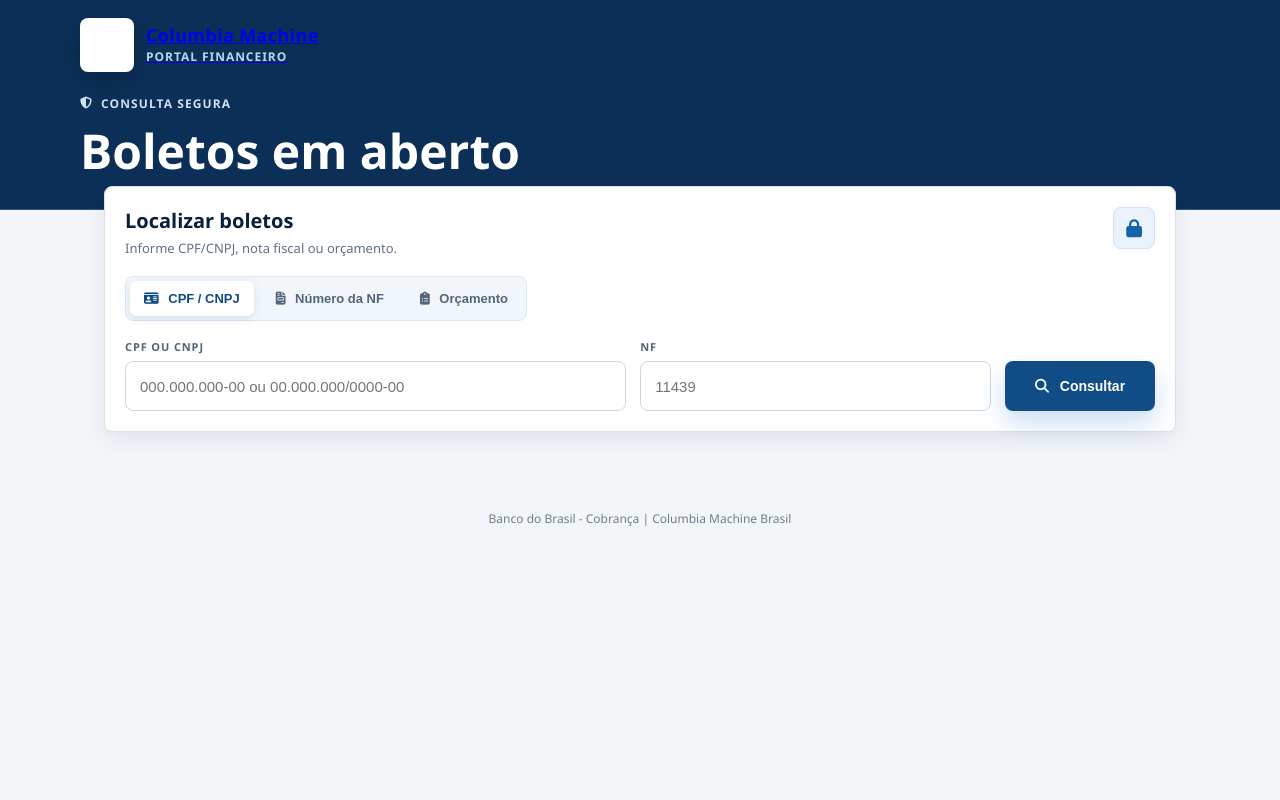
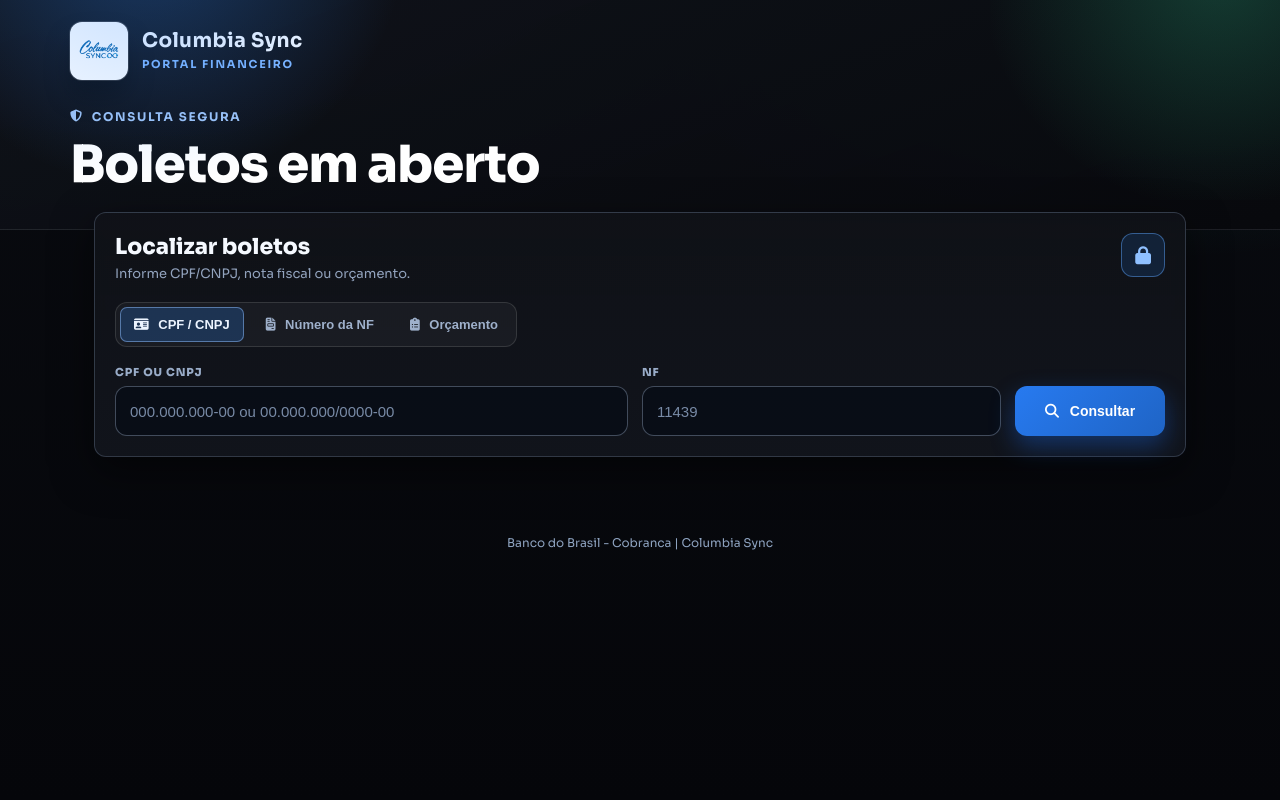
Before and after one commit to felipefazevedo24/conferencia_system, a Flask app: page /boletos in a window 1280 px wide. Run offline with Flask 3, Linux system fonts and the light colour scheme; some libraries are stand-ins or nearby versions.

Commit message:
Redesign boleto consulta page with dark Columbia Sync theme

```diff
--- a/templates/consulta_boletos.html
+++ b/templates/consulta_boletos.html
@@ -3,126 +3,143 @@
 <head>
   <meta charset="UTF-8">
   <meta name="viewport" content="width=device-width, initial-scale=1.0">
-  <meta name="theme-color" content="#0b2f57">
-  <title>Consulta de Boletos | Columbia Machine Brasil</title>
+  <meta name="theme-color" content="#06070a">
+  <title>Consulta de Boletos | Columbia Sync</title>
   <link rel="icon" type="image/png" sizes="16x16" href="/static/favicon16x16.png?v=20260402-2">
   <link rel="shortcut icon" href="/static/favicon16x16.png?v=20260402-2">
   <link rel="stylesheet" href="https://cdnjs.cloudflare.com/ajax/libs/font-awesome/6.4.2/css/all.min.css">
+  <link rel="preconnect" href="https://fonts.googleapis.com">
+  <link rel="preconnect" href="https://fonts.gstatic.com" crossorigin>
+  <link href="https://fonts.googleapis.com/css2?family=Sora:wght@400;600;700;800&family=JetBrains+Mono:wght@600;700&display=swap" rel="stylesheet">
   <style>
     *, *::before, *::after { box-sizing: border-box; }
     :root {
-      --blue-950: #071f3a;
-      --blue-900: #0b2f57;
-      --blue-800: #104d86;
-      --blue-700: #1463a8;
-      --blue-100: #eaf3fb;
-      --ink: #17202c;
-      --muted: #627083;
-      --line: #d9e2eb;
-      --surface: #ffffff;
-      --soft: #f7fafc;
-      --green: #047857;
-      --green-bg: #e7f8ef;
-      --yellow: #9a6700;
-      --yellow-bg: #fff4ce;
-      --red: #b42318;
-      --red-bg: #fff0ed;
-      --shadow: 0 8px 22px rgba(7, 31, 58, .08);
-      --radius: 8px;
+      --bg: #06070a;
+      --bg-soft: #111319;
+      --panel: rgba(16, 18, 24, .9);
+      --panel-2: rgba(20, 24, 32, .78);
+      --line: rgba(160, 184, 215, .24);
+      --line-strong: rgba(160, 184, 215, .42);
+      --text: #eef5ff;
+      --muted: #92a3bd;
+      --accent: #2f89ff;
+      --accent-soft: rgba(47, 137, 255, .2);
+      --accent-glow: rgba(47, 137, 255, .45);
+      --green: #34d399;
+      --green-bg: rgba(52, 211, 153, .16);
+      --yellow: #f6c15d;
+      --yellow-bg: rgba(246, 193, 93, .16);
+      --red: #fb7185;
+      --red-bg: rgba(251, 113, 133, .16);
+      --radius: 12px;
+      --shadow: 0 14px 40px rgba(0, 0, 0, .5);
     }
     body {
       margin: 0;
       min-height: 100vh;
-      font-family: "Segoe UI", Roboto, "Helvetica Neue", Arial, sans-serif;
-      color: var(--ink);
-      background: #f3f6f9;
+      font-family: "Sora", "Trebuchet MS", sans-serif;
+      color: var(--text);
+      background:
+        radial-gradient(1200px 460px at 12% -5%, rgba(47, 137, 255, .24), transparent 58%),
+        radial-gradient(900px 420px at 90% 3%, rgba(18, 197, 153, .14), transparent 56%),
+        linear-gradient(180deg, #090b10 0%, #05060a 100%);
+      animation: pageIn .55s ease-out;
+    }
+    @keyframes pageIn {
+      from { opacity: 0; transform: translateY(8px); }
+      to { opacity: 1; transform: translateY(0); }
     }
     .hero {
       position: relative;
       overflow: hidden;
       color: #fff;
-      background: #0b2f57;
-      padding: 18px 24px 34px;
+      background: linear-gradient(160deg, rgba(15, 18, 25, .95), rgba(8, 9, 13, .98));
+      border-bottom: 1px solid rgba(255,255,255,.08);
+      padding: 22px 24px 38px;
+    }
+    .hero::before {
+      content: "";
+      position: absolute;
+      width: 520px;
+      height: 520px;
+      left: -110px;
+      top: -330px;
+      background: radial-gradient(circle, rgba(47, 137, 255, .34), transparent 70%);
+      pointer-events: none;
     }
     .hero::after {
       content: "";
       position: absolute;
-      inset: auto 0 0;
-      height: 1px;
-      background: rgba(255,255,255,.18);
+      width: 460px;
+      height: 460px;
+      right: -170px;
+      top: -260px;
+      background: radial-gradient(circle, rgba(52, 211, 153, .24), transparent 74%);
+      pointer-events: none;
     }
-    .wrap { max-width: 1120px; margin: 0 auto; }
+    .wrap { max-width: 1140px; margin: 0 auto; }
     .topbar {
       display: flex;
       align-items: center;
       justify-content: space-between;
       gap: 16px;
-      margin-bottom: 18px;
+      margin-bottom: 24px;
     }
     .brand {
       display: inline-flex;
       align-items: center;
-      gap: 12px;
+      gap: 14px;
       min-width: 0;
+      text-decoration: none;
     }
     .brand-logo {
-      width: 54px;
-      height: 54px;
-      border-radius: 8px;
+      width: 58px;
+      height: 58px;
+      border-radius: 12px;
       background: #fff;
-      padding: 7px;
+      padding: 6px;
       object-fit: contain;
-      box-shadow: 0 8px 20px rgba(0,0,0,.16);
+      box-shadow: 0 0 0 1px rgba(255,255,255,.15), 0 16px 24px rgba(0,0,0,.4);
     }
     .brand-text strong {
       display: block;
-      font-size: 18px;
+      font-size: 20px;
+      line-height: 1;
       letter-spacing: .02em;
-      line-height: 1;
+      color: #f4f8ff;
     }
     .brand-text span {
       display: block;
-      margin-top: 4px;
-      color: #b8d7f7;
-      font-size: 12px;
+      margin-top: 6px;
+      color: #7fb6ff;
+      font-size: 11px;
       font-weight: 700;
       text-transform: uppercase;
-      letter-spacing: .08em;
+      letter-spacing: .16em;
     }
-    .admin-link {
-      color: #d8eaff;
-      text-decoration: none;
-      border: 1px solid rgba(255,255,255,.28);
-      border-radius: 999px;
-      padding: 9px 13px;
-      font-size: 12px;
-      font-weight: 800;
-      white-space: nowrap;
-    }
-    .hero-copy {
-      max-width: 760px;
-    }
+    .hero-copy { max-width: 760px; }
     .eyebrow {
       display: inline-flex;
       align-items: center;
       gap: 8px;
-      color: #cfe2f5;
+      color: #9fc4f6;
       font-size: 12px;
-      font-weight: 800;
+      font-weight: 700;
       text-transform: uppercase;
-      letter-spacing: .09em;
+      letter-spacing: .14em;
       margin-bottom: 14px;
     }
     h1 {
-      font-size: clamp(30px, 4vw, 48px);
-      line-height: 1.06;
+      font-size: clamp(32px, 4vw, 52px);
+      line-height: 1.05;
       margin: 0;
-      font-weight: 750;
-      letter-spacing: 0;
+      font-weight: 800;
+      letter-spacing: -.02em;
+      color: #ffffff;
     }
     .main {
-      max-width: 1120px;
-      margin: -24px auto 0;
+      max-width: 1140px;
+      margin: -18px auto 0;
       padding: 0 24px 42px;
       position: relative;
       z-index: 2;
@@ -134,10 +151,11 @@
       align-items: start;
     }
     .search-card, .results-section {
-      background: #fff;
+      background: linear-gradient(180deg, var(--panel), var(--panel-2));
       border: 1px solid var(--line);
       border-radius: var(--radius);
       box-shadow: var(--shadow);
+      backdrop-filter: blur(6px);
     }
     .search-card { padding: 20px; }
     .card-head {
@@ -149,9 +167,9 @@
     }
     .card-head h2 {
       margin: 0 0 5px;
-      font-size: 20px;
-      color: var(--blue-950);
-      font-weight: 750;
+      font-size: 22px;
+      color: #f5f9ff;
+      font-weight: 800;
     }
     .card-head p {
       margin: 0;
@@ -160,15 +178,15 @@
       line-height: 1.45;
     }
     .shield {
-      width: 42px;
-      height: 42px;
+      width: 44px;
+      height: 44px;
       flex: 0 0 auto;
       display: grid;
       place-items: center;
       border-radius: var(--radius);
-      color: var(--blue-700);
-      background: var(--blue-100);
-      border: 1px solid #cfe3fa;
+      color: #8fc0ff;
+      background: rgba(47, 137, 255, .14);
+      border: 1px solid rgba(96, 168, 255, .45);
       font-size: 18px;
     }
     .tabs {
@@ -177,8 +195,8 @@
       flex-wrap: wrap;
       margin-bottom: 18px;
       padding: 4px;
-      background: #f1f6fb;
-      border: 1px solid #dce7f2;
+      background: rgba(255,255,255,.04);
+      border: 1px solid rgba(255,255,255,.12);
       border-radius: var(--radius);
       width: fit-content;
       max-width: 100%;
@@ -188,15 +206,16 @@
       background: transparent;
       border-radius: 7px;
       padding: 10px 14px;
-      color: #526579;
+      color: #9eb0cb;
       font-size: 13px;
-      font-weight: 800;
+      font-weight: 700;
       cursor: pointer;
+      transition: .18s ease;
     }
     .btn-tab.active {
-      background: #fff;
-      color: var(--blue-800);
-      box-shadow: 0 3px 10px rgba(16, 77, 134, .12);
+      background: rgba(47, 137, 255, .22);
+      color: #ecf4ff;
+      box-shadow: inset 0 0 0 1px rgba(143, 192, 255, .5);
     }
     .btn-tab i { margin-right: 6px; }
     .search-form {
@@ -208,7 +227,7 @@
     .search-form label {
       display: block;
       margin-bottom: 7px;
-      color: #526579;
+      color: #99acc8;
       font-size: 11px;
       font-weight: 900;
       text-transform: uppercase;
@@ -217,18 +236,19 @@
     .search-form input {
       width: 100%;
       min-height: 50px;
-      border: 1px solid #cad8e6;
+      border: 1px solid rgba(171, 193, 222, .35);
       border-radius: var(--radius);
       padding: 13px 14px;
       font-size: 15px;
-      color: var(--ink);
-      background: #fff;
+      color: var(--text);
+      background: rgba(3, 8, 18, .5);
       transition: border-color .16s, box-shadow .16s;
     }
+    .search-form input::placeholder { color: #788aa6; }
     .search-form input:focus {
       outline: none;
-      border-color: var(--blue-700);
-      box-shadow: 0 0 0 4px rgba(23,105,194,.14);
+      border-color: #6eaefc;
+      box-shadow: 0 0 0 4px rgba(47,137,255,.2);
     }
     .btn-search {
       min-height: 50px;
@@ -236,12 +256,14 @@
       border-radius: var(--radius);
       padding: 0 22px;
       color: #fff;
-      background: var(--blue-800);
+      background: linear-gradient(135deg, #277af0, #1f64c5);
       font-size: 14px;
       font-weight: 900;
       cursor: pointer;
-      box-shadow: 0 12px 24px rgba(23,105,194,.22);
+      box-shadow: 0 10px 24px rgba(24, 91, 198, .45);
+      transition: transform .14s ease, box-shadow .14s ease;
     }
+    .btn-search:hover { transform: translateY(-1px); box-shadow: 0 14px 28px rgba(24, 91, 198, .5); }
     .btn-search:disabled { opacity: .62; cursor: wait; }
     .btn-search i { margin-right: 7px; }
     .feedback {
@@ -489,23 +512,23 @@
       display: inline-grid;
       place-items: center;
       border-radius: var(--radius);
-      background: var(--blue-100);
-      color: var(--blue-800);
+      background: rgba(47, 137, 255, .2);
+      color: #cfe5ff;
       font-size: 24px;
       margin-bottom: 13px;
     }
     .empty-state h3 {
       margin: 0 0 6px;
-      color: var(--blue-950);
+      color: #f2f8ff;
     }
     .empty-state p { margin: 0; color: var(--muted); }
     .footer {
       text-align: center;
       padding: 24px;
-      color: #6f7d8d;
+      color: #8ea3c0;
       font-size: 12px;
     }
-    .footer a { color: var(--blue-800); text-decoration: none; font-weight: 800; }
+    .footer a { color: #91c3ff; text-decoration: none; font-weight: 800; }
     @media (max-width: 900px) {
       .portal-grid { grid-template-columns: 1fr; }
       .search-form, .boleto-grid { grid-template-columns: 1fr; }
@@ -527,10 +550,10 @@
   <header class="hero">
     <div class="wrap">
       <div class="topbar">
-        <a class="brand" href="/boletos" aria-label="Columbia Machine Brasil">
-          <img class="brand-logo" src="/static/columbia_logo.png" alt="Columbia Machine Brasil">
+        <a class="brand" href="/boletos" aria-label="Columbia Sync">
+          <img class="brand-logo" src="/static/columbia_sync_logo_v2.png" alt="Columbia Sync">
           <span class="brand-text">
-            <strong>Columbia Machine</strong>
+            <strong>Columbia Sync</strong>
             <span>Portal financeiro</span>
           </span>
         </a>
@@ -609,7 +632,7 @@
   </main>
 
   <footer class="footer">
-    <p>Banco do Brasil - Cobrança | Columbia Machine Brasil</p>
+    <p>Banco do Brasil - Cobranca | Columbia Sync</p>
   </footer>
 
   <script>
```
Also changed, not shown: other parts of templates/consulta_boletos.html (+48 -47 lines).
